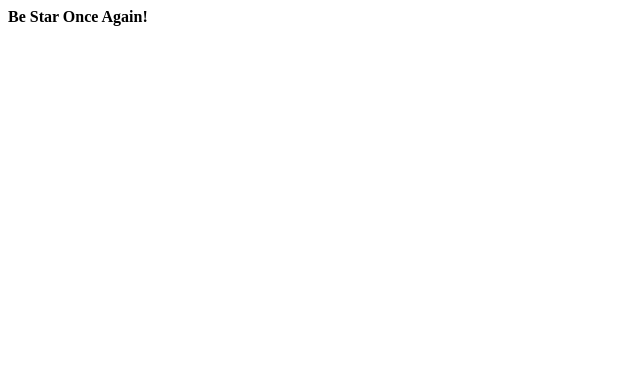
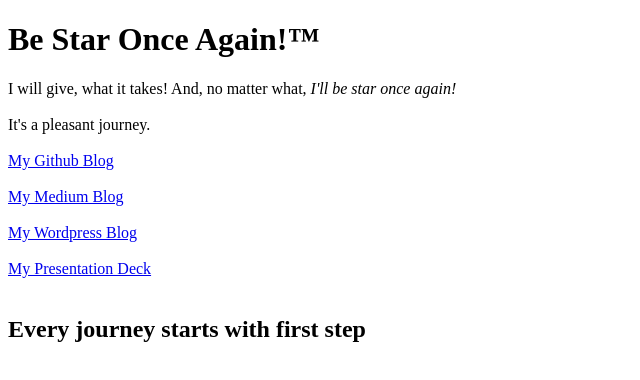
Before and after one commit to indyarocks/basic-ui, a plain HTML site: page index.html in a window 1280 px wide. Shown: the whole page, without its empty margins (0-640 px from the left). Drawn offline with Linux system fonts and the light colour scheme.

Commit message:
Added some hyperlink

```diff
--- a/index.html
+++ b/index.html
@@ -5,9 +5,20 @@
     <meta name="viewport"
           content="width=device-width, user-scalable=no, initial-scale=1.0, maximum-scale=1.0, minimum-scale=1.0">
     <meta http-equiv="X-UA-Compatible" content="ie=edge">
-    <title>Document</title>
+    <title>Be Star Once Again!™</title>
 </head>
 <body>
-  <strong>Be Star Once Again!</strong>
+    <h1>Be Star Once Again!™</h1>
+    <p>
+        I will give, what it takes! And, no matter what, <em>I'll be star once again!</em><br><br>
+        It's a pleasant journey.
+        <br><br>
+        <a href="https://indyarocks.github.io/" target="_blank">My Github Blog</a><br><br>
+        <a href="https://medium.com/@Chandan" target="_blank">My Medium Blog</a><br><br>
+        <a href="https://indyarock.wordpress.com/" target="_blank">My Wordpress Blog</a><br><br>
+        <a href="https://slides.com/indyarocks" target="_blank">My Presentation Deck</a><br><br>
+
+    </p>
+    <h2>Every journey starts with first step</h2>
 </body>
 </html>
```
